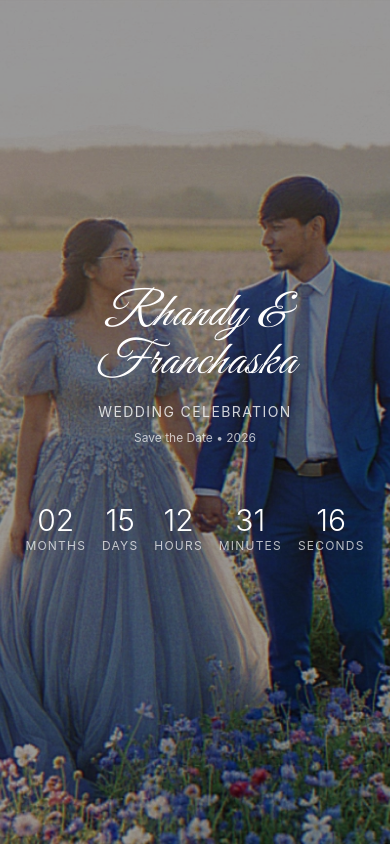
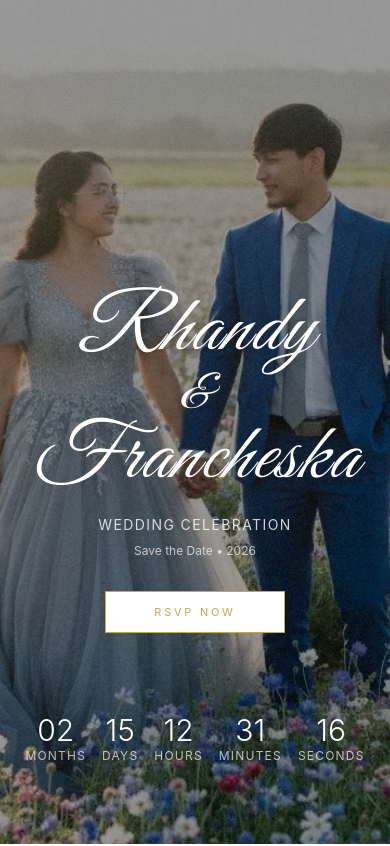
Before and after one commit to mikelojeda25/francheska-wedding-RSVP, a React (Vite) app: page / in a window 390 px wide. Shown: the top 846 px of the page. Built offline with nearby package versions, Linux system fonts and the light colour scheme.

Commit message:
feat: Home section

```diff
--- a/src/components/Home.tsx
+++ b/src/components/Home.tsx
@@ -1,45 +1,59 @@
 import Countdown from './Countdown';
+import WeddingButton from './WeddingButton';
 
 export default function Home() {
   return (
     <section className="relative h-screen w-full overflow-hidden">
-      {/* Background Image */}
+    {/* Background Images */}
     <div
-        className="absolute inset-0 bg-cover bg-center"
-        style={{
-          backgroundImage: "url('/images/home.webp')",
-        }}
+        className="absolute inset-0 bg-cover bg-center hidden lg:block"
+        style={{ backgroundImage: "url('/images/home.webp')" }}
+    />
+    <div
+        className="absolute inset-0 bg-cover bg-center lg:hidden"
+        style={{ backgroundImage: "url('/images/homeMobile.webp')" }}
     />
 
-      {/* Dark overlay for readability */}
+    {/* Overlay */}
     <div className="absolute inset-0 bg-black/40" />
 
     {/* Content */}
-      <div className="relative z-10 flex h-full items-center justify-center flex-col">
-        <div className="text-center text-white px-6">
+    <div className="relative z-10 flex h-full flex-col items-center justify-center pt-20">
+        <div className="text-center text-white px-6 mb-8">
 
-          {/* Names */}
-          <h1 className="text-5xl md:text-7xl font-light tracking-wide italic"
-              style={{ fontFamily: "'Great Vibes', cursive" }}>
-            Rhandy & Franchaska
+        {/* Desktop */}
+        <h1
+            className="hidden lg:block text-9xl font-light tracking-wide italic"
+            style={{ fontFamily: "'Great Vibes', cursive" }}
+        >
+            Rhandy & Francheska
         </h1>
 
-          {/* Subtitle */}
+        {/* Mobile */}
+        <h1
+            className="lg:hidden text-[5rem] leading-none font-light tracking-wide italic"
+            style={{ fontFamily: "'Great Vibes', cursive" }}
+        >
+            <p>Rhandy</p>
+            <p className="text-[3rem]">&</p>
+            <p>Francheska</p>
+        </h1>
+
         <p className="mt-4 text-sm md:text-base tracking-widest uppercase opacity-80">
             Wedding Celebration
         </p>
-
-          {/* Optional date */}
         <p className="mt-2 text-xs md:text-sm opacity-70">
             Save the Date • 2026
         </p>
         </div>
 
+        {/* RSVP Button */}
+        <WeddingButton label="RSVP Now" onClick={() => navigate('/rsvp')} />
+
         {/* Countdown */}
-            <div className="mt-8">
+        <div className="absolute bottom-20">
         <Countdown />
         </div>
-
     </div>
     </section>
   );
--- /dev/null
+++ b/src/components/WeddingButton.tsx
@@ -0,0 +1,21 @@
+import { motion } from 'framer-motion'
+
+export default function WeddingButton({
+  label = "RSVP Now",
+  onClick
+}: {
+  label?: string
+  onClick?: () => void
+}) {
+  return (
+    <motion.button
+      onClick={onClick}
+      className="px-12 py-3 text-[11px] tracking-[0.25em] uppercase border border-[#C9A84C] text-[#C9A84C] bg-white"
+      whileHover={{ backgroundColor: '#C9A84C', color: '#ffffff' }}
+      whileTap={{ backgroundColor: '#C9A84C', color: '#ffffff', scale: 0.97 }}
+      transition={{ duration: 0.25, ease: 'easeInOut' }}
+    >
+      {label}
+    </motion.button>
+  )
+}
```
Also changed, not shown: public/images/home.webp, public/images/homeMobile.webp (added). Lines whose indentation alone changed are shown as unchanged.
